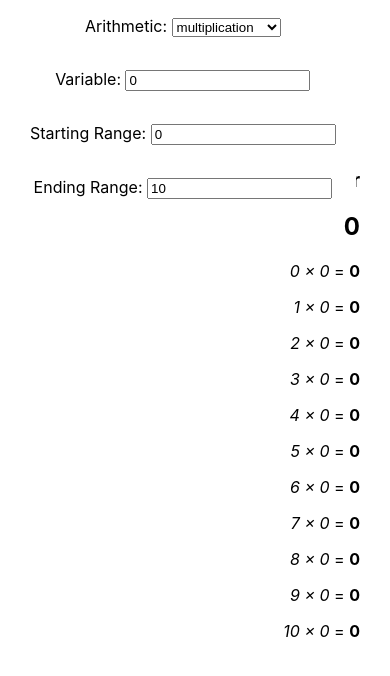
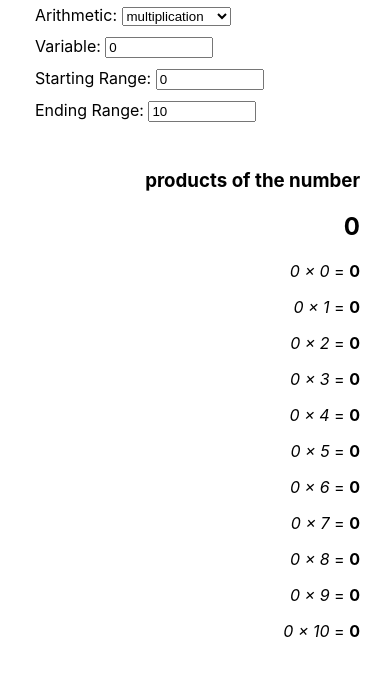
Before and after one commit to gareys/arithmetics, a React (Vite) app: page / in a window 390 px wide. Shown: the top 676 px of the page. Built offline with nearby package versions, Linux system fonts and the light colour scheme.

Commit message:
rearrange how math is computed

```diff
--- a/src/App.css
+++ b/src/App.css
@@ -1,7 +1,7 @@
 .App {
   text-align: right;
   margin: 0 30px;
-  max-width: 1000px;
+  max-width: 470px;
 }
 
 #App-header {
@@ -11,6 +11,14 @@
   flex-direction: row;
   align-items: center;
   justify-content: space-around;
+}
+
+#App-header p {
+  margin: 5px;
+}
+
+#App-header input {
+  width: 100px;
 }
 
 #App-header label {
@@ -25,9 +33,11 @@
   padding-top: 50px;
 }
 
-@media screen and (max-width: 600px) {
+@media screen and (max-width: 525px) {
   #App-header {
+    width: 100%;
     flex-direction: column;
+    align-items: flex-start;
   }
   #App-header label {
     display: inline;
--- a/src/ArithmeticDisplay.tsx
+++ b/src/ArithmeticDisplay.tsx
@@ -14,10 +14,10 @@ export const ArithmeticDisplay = () => {
       <h2>{variable}</h2>
       {[...Array(endingRange + 1 - startingRange)].map((_n, i) => {
         const expression = arithmeticExpression(
-          i + startingRange,
-          variable
+          variable,
+          i + startingRange
         ).join(' ');
-        const solution = equation(i + startingRange, variable);
+        const solution = equation(variable, i + startingRange);
         return (
           <p key={expression}>
             <em>{expression}</em> = <strong>{solution.toString()}</strong>
--- a/src/constants/arithmeticExpressions.ts
+++ b/src/constants/arithmeticExpressions.ts
@@ -6,34 +6,34 @@ export const arithmeticExpressions: {
     variable: number
   ) => [number, string, number];
 } = {
-  multiplication: (rangeVariable: number, variable: number) => [
+  multiplication: (variable: number, rangeVariable: number) => [
+    variable,
+    '×',
     rangeVariable,
-    '×',
+  ],
+  division: (variable: number, rangeVariable: number) => [
+    variable,
+    '÷',
+    rangeVariable,
+  ],
+  addition: (variable: number, rangeVariable: number) => [
+    variable,
+    '+',
+    rangeVariable,
+  ],
+  subtraction: (variable: number, rangeVariable: number) => [
+    variable,
+    '-',
+    rangeVariable,
+  ],
+  exponentiation: (variable: number, rangeVariable: number) => [
+    variable,
+    '^',
+    rangeVariable,
+  ],
+  nth_root: (variable: number, rangeVariable: number) => [
+    rangeVariable,
+    '√',
     variable,
   ],
-  division: (rangeVariable: number, variable: number) => [
-    rangeVariable,
-    '÷',
-    variable,
-  ],
-  addition: (rangeVariable: number, variable: number) => [
-    rangeVariable,
-    '+',
-    variable,
-  ],
-  subtraction: (rangeVariable: number, variable: number) => [
-    rangeVariable,
-    '-',
-    variable,
-  ],
-  exponentiation: (rangeVariable: number, variable: number) => [
-    rangeVariable,
-    '^',
-    variable,
-  ],
-  nth_root: (rangeVariable: number, variable: number) => [
-    variable,
-    '√',
-    rangeVariable,
-  ],
 };
```
